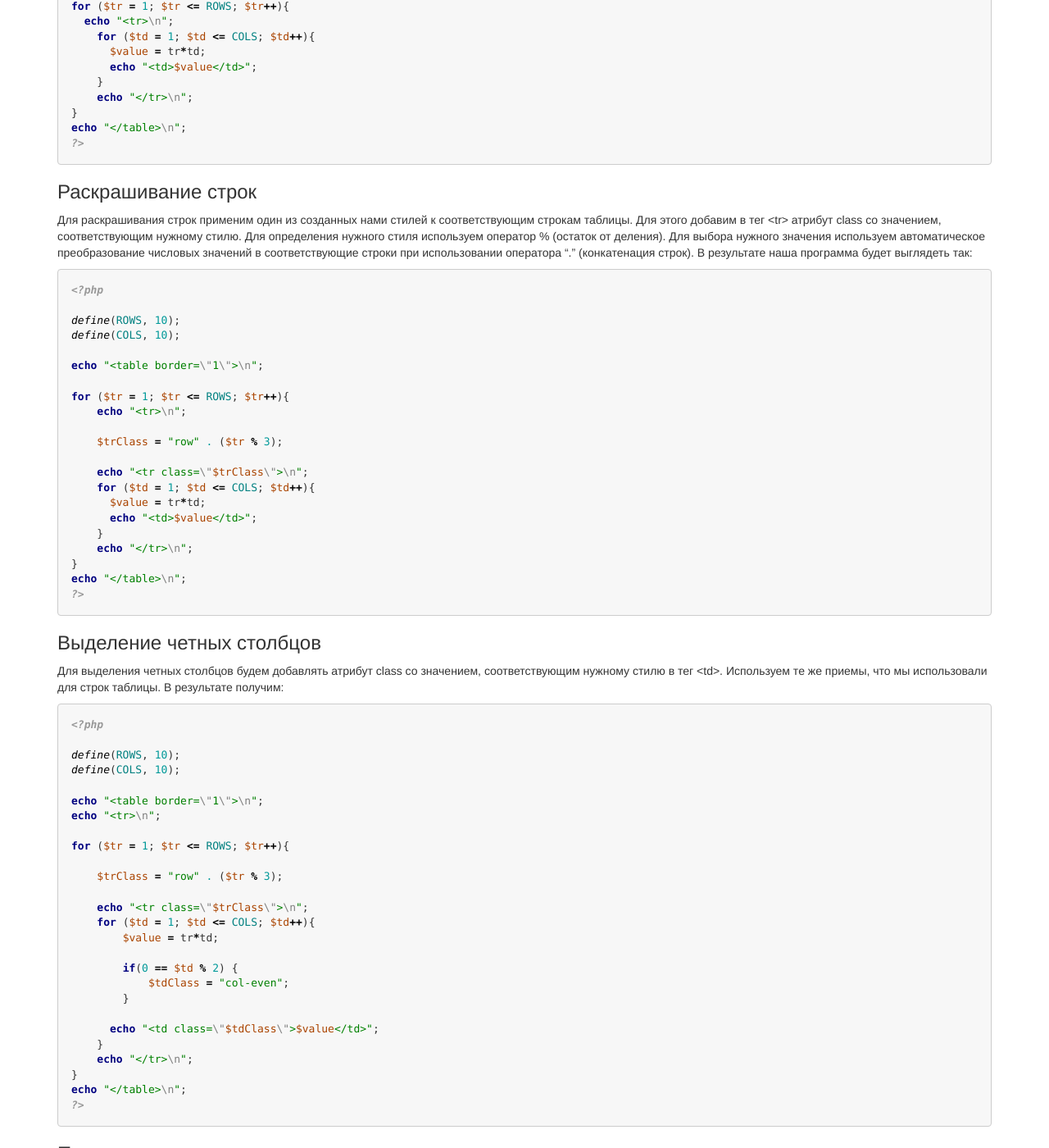
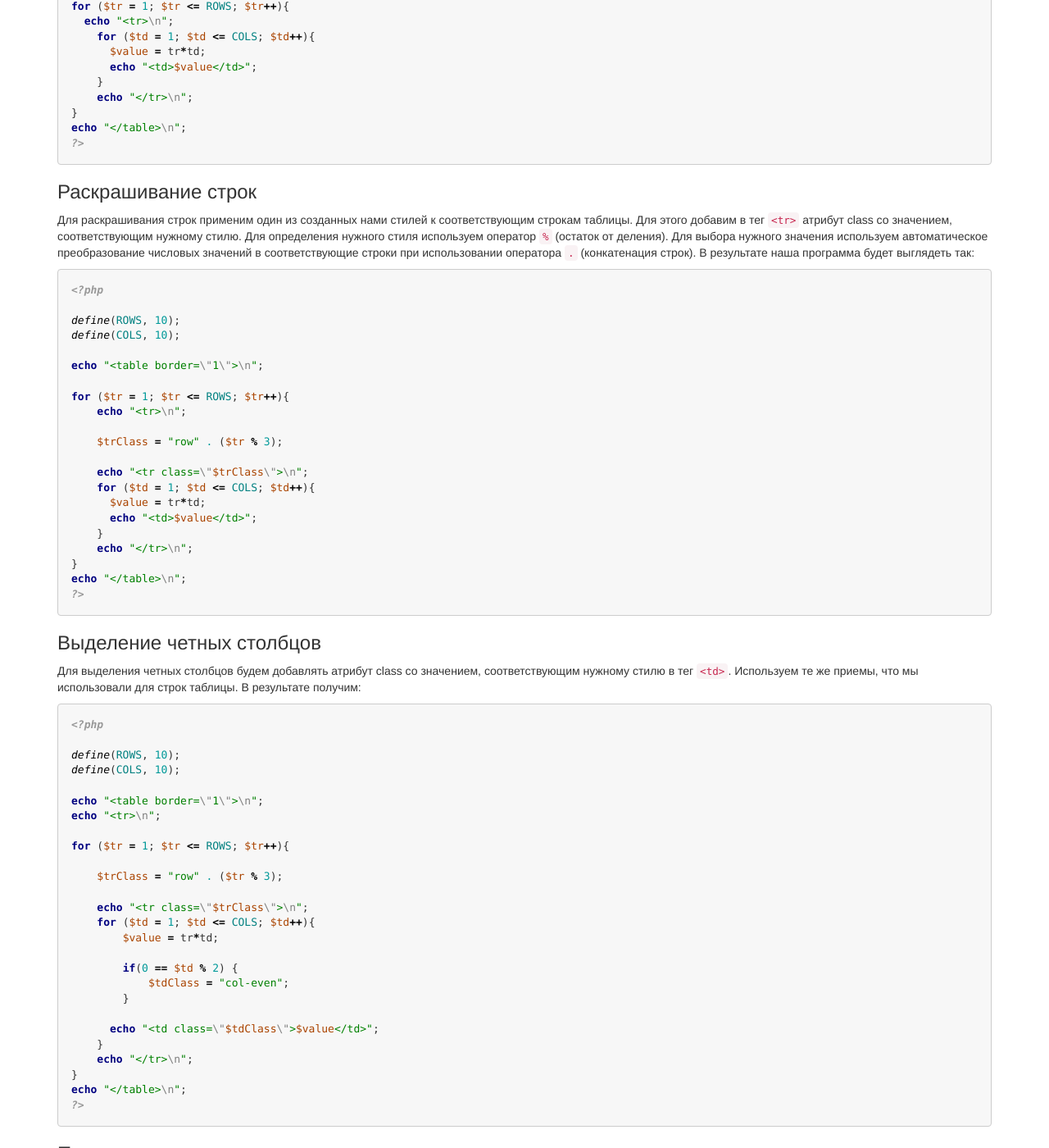
Before and after one commit to alsii/alsii.github.io, a Jekyll site: the page built from project1/l1.md, in a window 1280 px wide and 1400 px high, scrolled down 1380 px. Shown: the whole window at 82% size. Built offline with Jekyll 4.4.1, drawn with Linux system fonts in a browser that asks for light colours; nearby versions of some CDN libraries; Markdown is read by kramdown in place of the engine named in the settings; some of the changed text lies outside the part shown.

Commit message:
Update l1.md

```diff
--- a/project1/l1.md
+++ b/project1/l1.md
@@ -89,7 +89,7 @@ echo "</table>\n";
 
 ### Раскрашивание строк
 
-Для раскрашивания строк применим один из созданных нами стилей к соответствующим строкам таблицы. Для этого добавим в тег <tr> атрибут class со значением, соответствующим нужному стилю. Для определения нужного стиля используем оператор % (остаток от деления). Для выбора нужного значения используем автоматическое преобразование числовых значений в соответствующие строки при использовании оператора "." (конкатенация строк). В результате наша программа будет выглядеть так:
+Для раскрашивания строк применим один из созданных нами стилей к соответствующим строкам таблицы. Для этого добавим в тег `<tr>` атрибут class со значением, соответствующим нужному стилю. Для определения нужного стиля используем оператор `%` (остаток от деления). Для выбора нужного значения используем автоматическое преобразование числовых значений в соответствующие строки при использовании оператора `.` (конкатенация строк). В результате наша программа будет выглядеть так:
 
 ~~~ php
 <?php
@@ -117,7 +117,7 @@ echo "</table>\n";
 
 ### Выделение четных столбцов
 
-Для выделения четных столбцов будем добавлять атрибут class со значением, соответствующим нужному стилю в тег <td>. Используем те же приемы, что мы использовали для строк таблицы. В результате получим:
+Для выделения четных столбцов будем добавлять атрибут class со значением, соответствующим нужному стилю в тег `<td>`. Используем те же приемы, что мы использовали для строк таблицы. В результате получим:
 
 ~~~ php
 <?php
@@ -150,7 +150,7 @@ echo "</table>\n";
 
 ### Предварительные итоги
 
-Наша программа выполняет два из пяти заданий. Посмотрим, однако на HTML-текст, который получается в результате ее выполнения. Для нечетных столбцов тег <tr> выглядит следующим образом:
+Наша программа выполняет два из пяти заданий. Посмотрим, однако на HTML-текст, который получается в результате ее выполнения. Для нечетных столбцов тег `<tr>` выглядит следующим образом:
 
 ~~~ html
 <tr class="">
```
